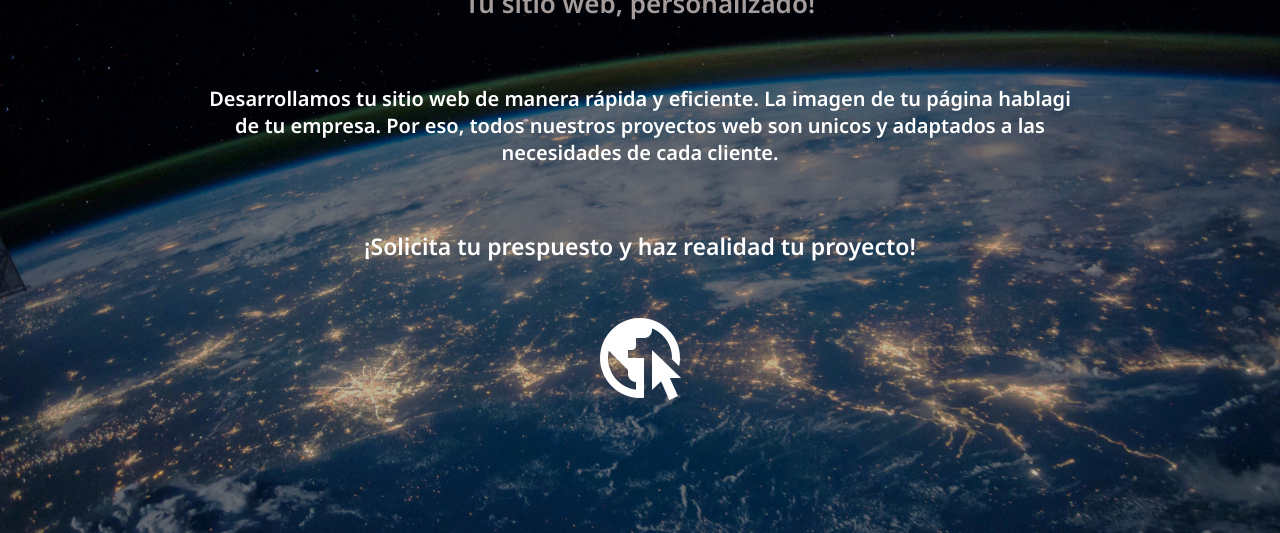
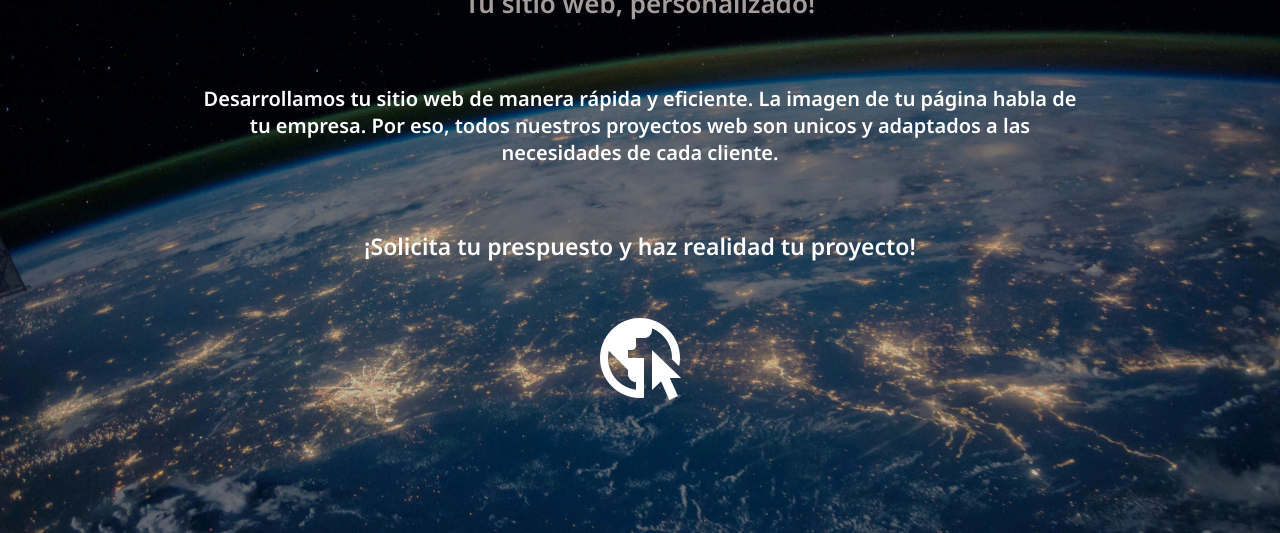
Before and after one commit to Lucaso1992/Alquimia-Tech, a website: page index.html in a window 1280 px wide. Shown: the part 267-800 px from the top of the page. Drawn offline with Linux system fonts and the light colour scheme.

Commit message:
correcion texto

```diff
--- a/index.html
+++ b/index.html
@@ -80,7 +80,7 @@
 
         <div>
             <p class="laimagen-de">Desarrollamos tu<strong> sitio web</strong> de manera rápida y eficiente. La
-                imagen de tu página hablagi de tu empresa. Por eso, todos nuestros proyectos web
+                imagen de tu página habla de tu empresa. Por eso, todos nuestros proyectos web
                 son unicos y
                 adaptados a las necesidades de cada cliente.</p>
             <p class="solicita-presu">¡Solicita tu prespuesto y haz realidad tu proyecto!</p>
```
